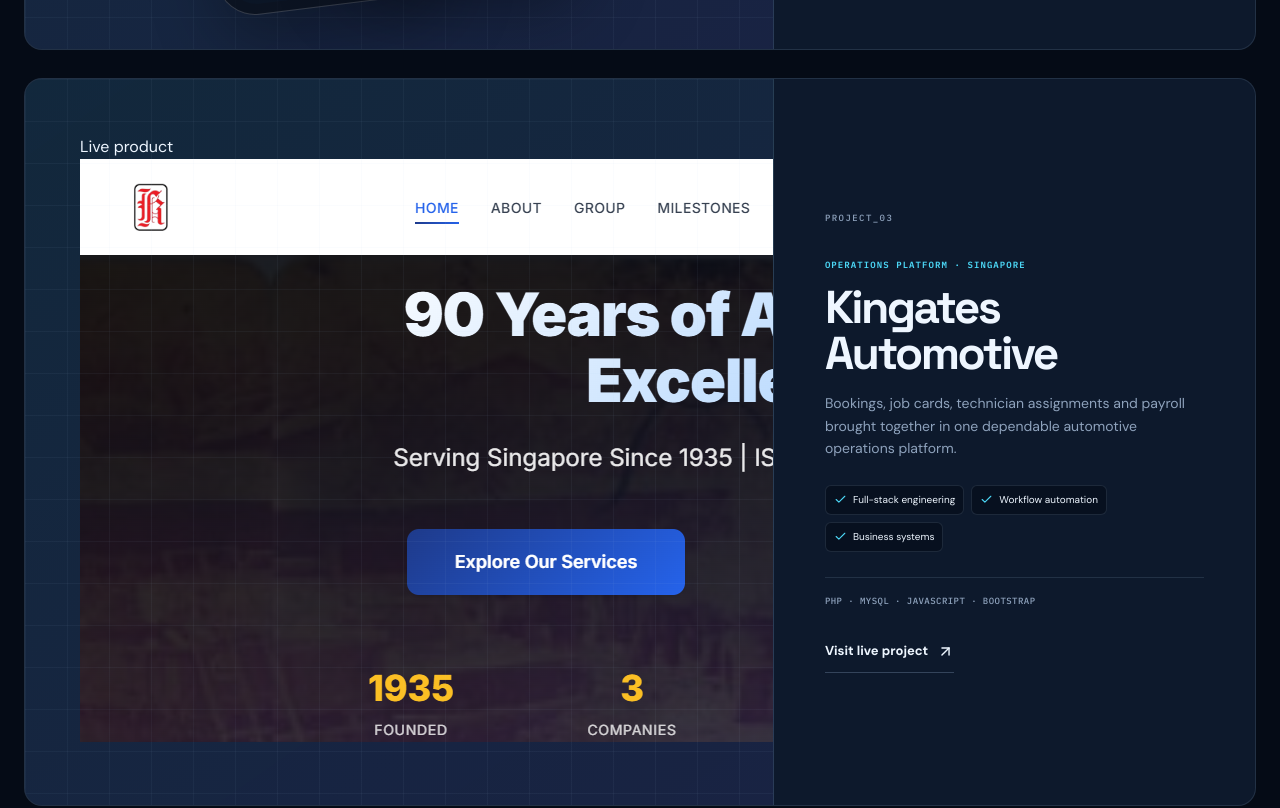
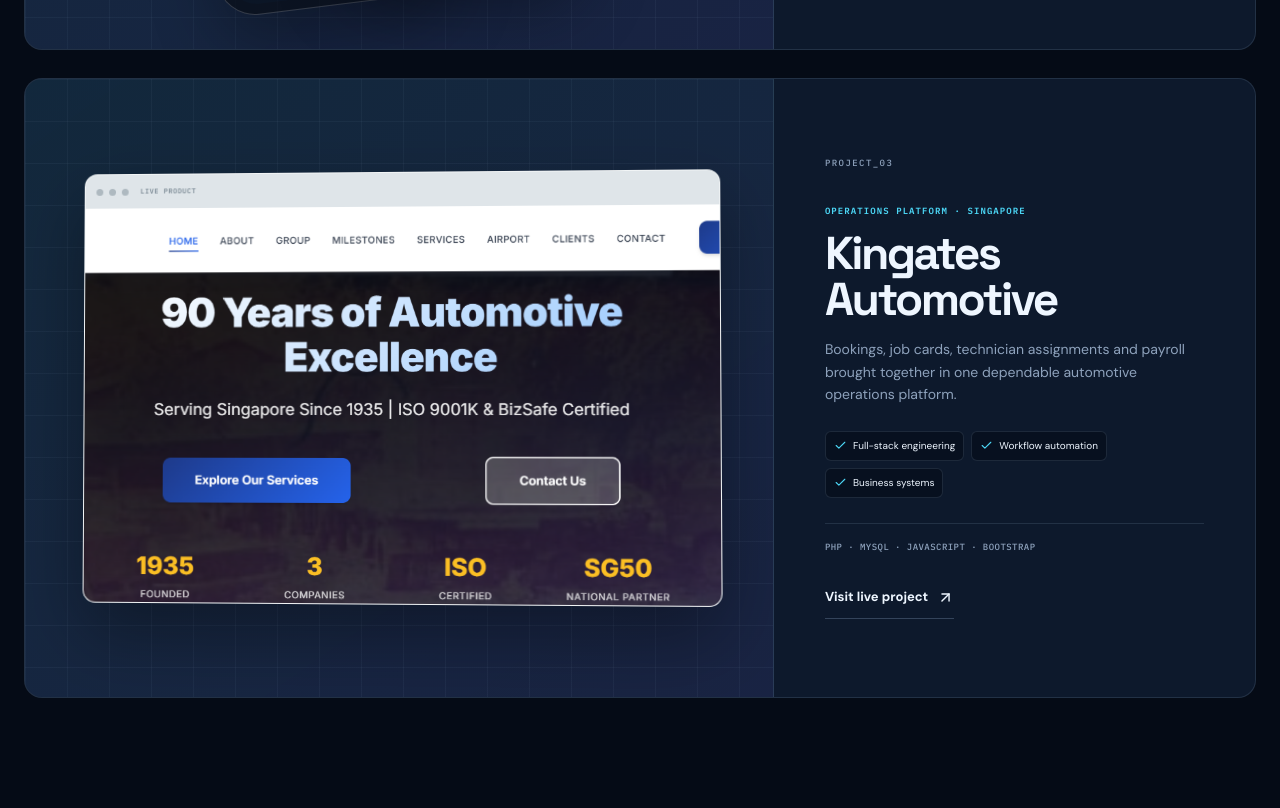
Before and after one commit to ndeiya/portfolio, a React (Vite) app: page / in a window 1280 px wide. Shown: the part 2380-3188 px from the top of the page. Built offline with nearby package versions, Linux system fonts and the light colour scheme.

Commit message:
Style restored project screenshots

```diff
--- a/src/App.css
+++ b/src/App.css
@@ -138,6 +138,13 @@
 .project-services svg { color: var(--cyan); }
 .stack { margin-top: 25px; padding-top: 16px; color: var(--muted); border-top: 1px solid var(--line); font-family: 'IBM Plex Mono', monospace; font-size: 9px; text-transform: uppercase; letter-spacing: .05em; }
 .inline-link { width: max-content; margin-top: 23px; }
+
+.project-screenshot { position: relative; z-index: 2; width: min(100%, 760px); overflow: hidden; background: #eef2f4; border: 1px solid rgba(255,255,255,.2); border-radius: 13px; box-shadow: 0 30px 75px rgba(0,0,0,.35); transform: perspective(1000px) rotateX(1deg) rotateY(-2deg); }
+.project-screenshot.compact { width: min(100%, 620px); transform: none; }
+.project-screenshot img { display: block; width: 100%; aspect-ratio: 16 / 10; object-fit: cover; object-position: center top; }
+.screenshot-bar { display: flex; height: 34px; align-items: center; gap: 6px; padding: 0 11px; color: #71808c; background: #dfe5e9; font-family: 'IBM Plex Mono', monospace; font-size: 7px; text-transform: uppercase; letter-spacing: .08em; }
+.screenshot-bar i { width: 7px; height: 7px; background: #aeb9c0; border-radius: 50%; }
+.screenshot-bar span { margin-left: 6px; }
 
 .device-stage { position: relative; z-index: 2; width: min(100%, 560px); height: 510px; }
 .device-stage.compact { height: 260px; transform: scale(.78); }
```
